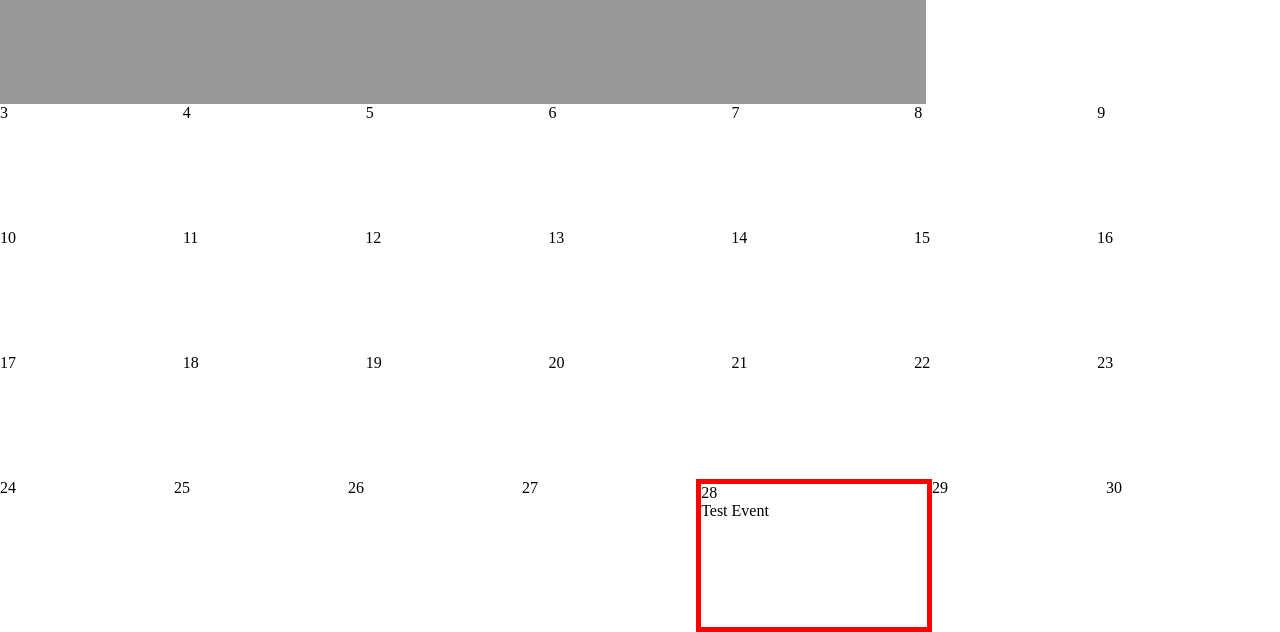
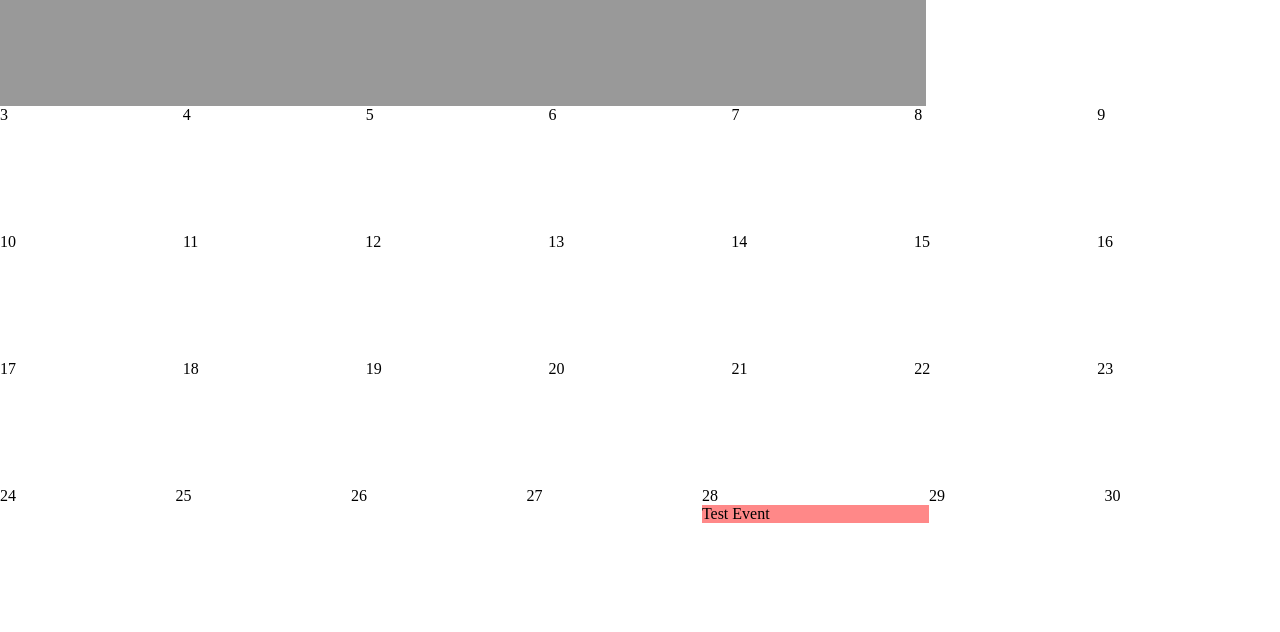
Before and after one commit to tbroadley/waterloo-events-app, a React app: page / in a window 1280 px wide. Shown: the part 168-800 px from the top of the page. Built offline with nearby package versions, Linux system fonts and the light colour scheme.

Commit message:
highlight the selected event instead of its day

```diff
--- a/components/calendar.js
+++ b/components/calendar.js
@@ -74,17 +74,11 @@ class CalendarRow extends React.Component {
               selectedDate.getUTCFullYear(), 0, dayOfYear, 0, 0, 0, 0
             );
 
-            const selected =
-              date.getUTCFullYear() === selectedDate.getUTCFullYear() &&
-              date.getUTCMonth() == selectedDate.getUTCMonth() &&
-              date.getUTCDate() == selectedDate.getUTCDate();
-
             const inMonth = date.getUTCMonth() === selectedDate.getUTCMonth();
 
             return (
               <CalendarCell
                 date={date}
-                selected={selected}
                 inMonth={inMonth}
                 events={events.filter(
                   elt =>
@@ -92,6 +86,7 @@ class CalendarRow extends React.Component {
                     elt.date.getUTCMonth() == date.getUTCMonth() &&
                     elt.date.getUTCDate() == date.getUTCDate()
                 )}
+                selectedEvent={selectedEvent}
               />
             );
           }
@@ -105,13 +100,12 @@ class CalendarCell extends React.Component {
   render() {
     const {
       date,
-      selected,
       inMonth,
       events,
+      selectedEvent,
     } = this.props;
 
     const className =
-      (selected ? 'currentDate' : '') +
       (inMonth ? '' : 'notInMonth');
 
     return (
@@ -120,9 +114,31 @@ class CalendarCell extends React.Component {
       >
         <div>{date.getUTCDate()}</div>
         {events.map(
-          elt => <div>{elt.name}</div>
+          elt => <Event
+                   name={elt.name}
+                   id={elt.id}
+                   selected={elt.id === selectedEvent.id}
+                 />
         )}
       </div>
     );
   }
 }
+
+class Event extends React.Component {
+  render() {
+    const {
+      name,
+      id,
+      selected,
+    } = this.props;
+
+    return (
+      <div
+        className={selected ? 'selected' : ''}
+      >
+        {name}
+      </div>
+    )
+  }
+}
--- a/index.css
+++ b/index.css
@@ -27,10 +27,6 @@ html, body, #root, #calendar {
   flex: 1 1 auto;
 }
 
-#calendar > div > div.currentDate {
-  border: solid red 5px;
-}
-
 #calendar > div > div.notInMonth {
   background-color: #999999;
 }
@@ -38,3 +34,7 @@ html, body, #root, #calendar {
 #calendar > div > div > h2 {
   text-align: center;
 }
+
+#calendar > div > div > div.selected {
+  background: #ff8888;
+}
```
